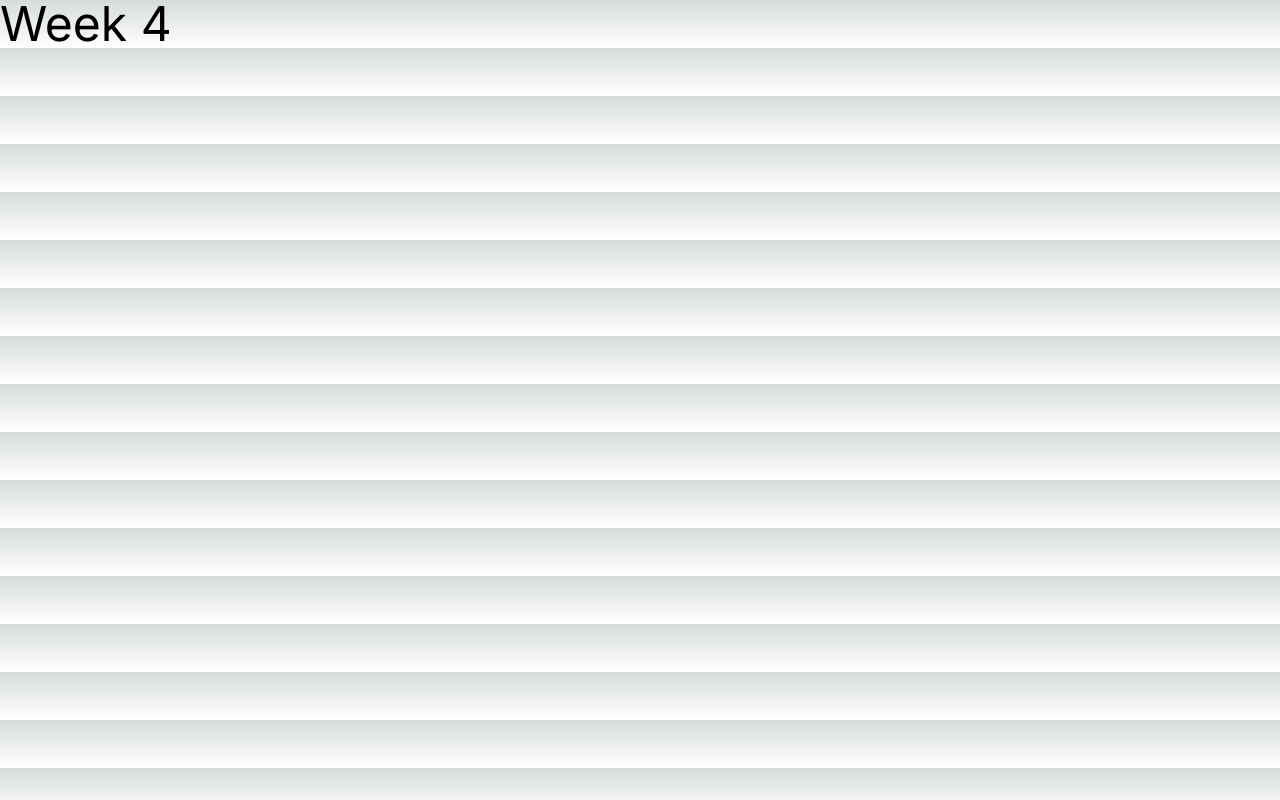
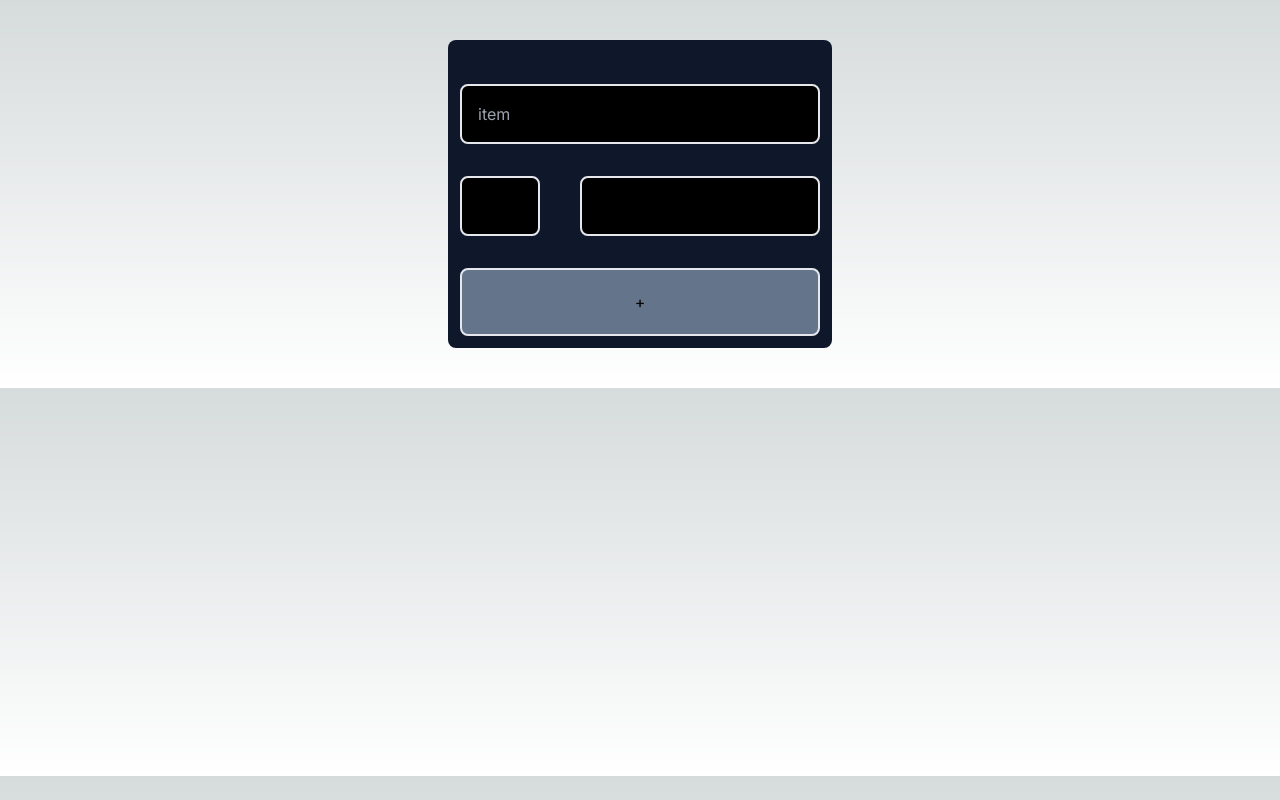
Before and after one commit to D-Sluchinski/cprg306-assignments, a Next.js app: page /week-4 in a window 1280 px wide. Built offline with nearby package versions, Linux system fonts and the light colour scheme.

Commit message:
CRPG306: Week 4 start

```diff
--- /dev/null
+++ b/app/week-4/new-item.js
@@ -0,0 +1,165 @@
+"use client"
+import React, {useState} from "react";
+
+export default function NewItem (){
+    const [name, setName] = useState("");
+    const [quantity, setQuantity] = useState(1);
+    const [category, setCategory] = useState("Produce");
+
+    // name field
+	const handleTextChange = (event) =>
+        {
+
+        const text = event.target.value;
+        setName(text);
+
+        }
+
+
+    const handleQuantityChange = (event) =>
+        {
+
+        const text = event.target.value;
+        setQuantity(text);
+        }
+
+        const category1 = {
+            categoryName: ("produce"),
+        };
+        const category2 = {
+            categoryName: "dairy",
+        };
+        const category3 = {
+            categoryName: "bakery",
+        };
+        const category4 = {
+            categoryName: "meat",
+        };
+        const category5 = {
+            categoryName: "frozen foods",
+        };
+        const category6 = {
+            categoryName: "canned goods",
+        };
+        const category7 = {
+            categoryName: "dry goods",
+        };
+        const category8 = {
+            categoryName: "beverages",
+        };
+        const category9 = {
+            categoryName: "snacks",
+        };
+        const category10 = {
+            categoryName: "household",
+        };
+        const category11 = {
+            categoryName: "other",
+        };
+
+
+
+
+
+
+    const handleCategoryChange = (event) =>
+        {
+
+
+
+        const text = event.target.value;
+
+        setCategory(text);
+        }
+
+
+
+
+    const handleSubmit = (event) =>
+        {
+            event.preventDefault();
+
+            alert(` Name: ${name} Quantity: ${quantity} Category ${category}`);
+        }
+
+
+        return(
+            <form class="p-3 m-10 bg-slate-900 max-w-sm w-full rounded-lg">
+
+            <div class="pt-8 pb-8 ">
+                <input type="texr" required="" value={name} onChange={handleTextChange}
+                    Class="border-2 bg-black p-4 rounded-lg w-full" placeholder="item"></input>
+            </div>
+
+
+            <div class="flex justify-between-8">
+                <input type="number" value={quantity} onChange={handleQuantityChange} Class="border-2 bg-black p-4 rounded-lg mr-10 min-w-5" min="1" max="99"></input>
+
+                <select value={category} onChange={handleCategoryChange} Class="border-2 bg-black p-4 rounded-lg w-full">
+                        <option value disabled >Category</option>
+                        <option value={category1.categoryName}>{category1.categoryName.charAt(0).toUpperCase() + category1.categoryName.slice(1)}</option>
+                        <option value={category2.categoryName} selected="">{category2.categoryName.charAt(0).toUpperCase() + category2.categoryName.slice(1)}</option>
+                        <option value={category3.categoryName}>{category3.categoryName.charAt(0).toUpperCase() + category3.categoryName.slice(1)}</option>
+                        <option value={category4.categoryName}>{category4.categoryName.charAt(0).toUpperCase() + category4.categoryName.slice(1)}</option>
+                        <option value={category5.categoryName}>{category5.categoryName.charAt(0).toUpperCase() + category5.categoryName.slice(1)}</option>
+                        <option value={category6.categoryName}>{category6.categoryName.charAt(0).toUpperCase() + category6.categoryName.slice(1)}</option>
+                        <option value={category7.categoryName}>{category7.categoryName.charAt(0).toUpperCase() + category7.categoryName.slice(1)}</option>
+                        <option value={category8.categoryName}>{category8.categoryName.charAt(0).toUpperCase() + category8.categoryName.slice(1)}</option>
+                        <option value={category9.categoryName}>{category9.categoryName.charAt(0).toUpperCase() + category9.categoryName.slice(1)}</option>
+                        <option value={category10.categoryName}>{category10.categoryName.charAt(0).toUpperCase() + category10.categoryName.slice(1)}</option>
+                        <option value={category11.categoryName}>{category11.categoryName.charAt(0).toUpperCase() + category11.categoryName.slice(1)}</option>
+                </select>
+
+            </div>
+
+
+            <div>
+                <button type="submit" onClick={handleSubmit} Class="bg-blue bg-slate-500 p-5 w-full mt-8 rounded-lg border-2">+</button>
+            </div>
+            </form>
+        );
+}
+
+
+
+
+
+{/* <div class="flex p-2">
+<form class="max-w-sm bg-white">
+
+    <ul>
+        <li class="pt-8 pb-8 ">
+        <h1 class="text-2xl">Name</h1>
+        <input value={name} onChange={handleTextChange} Class="border-2 bg-black p-4 rounded-lg w-full"></input>
+        </li>
+        <li class="pb-8">
+        <h1 class="text-2xl">Quantity</h1>
+        <input type="number" value={quantity} onChange={handleQuantityChange} Class="border-2 bg-black p-4 rounded-lg w-full"></input>
+        </li>
+        <li class="pb-8">
+        <h1 class="text-2xl ">Category</h1>
+        <select value={category} onChange={handleCategoryChange} Class="border-2 bg-black p-4 rounded-lg w-full">
+            <option value disabled >Category</option>
+            <option value={category1.categoryName}>{category1.categoryName.charAt(0).toUpperCase() + category1.categoryName.slice(1)}</option>
+            <option value={category2.categoryName}>{category2.categoryName.charAt(0).toUpperCase() + category2.categoryName.slice(1)}</option>
+            <option value={category3.categoryName}>{category3.categoryName.charAt(0).toUpperCase() + category3.categoryName.slice(1)}</option>
+            <option value={category4.categoryName}>{category4.categoryName.charAt(0).toUpperCase() + category4.categoryName.slice(1)}</option>
+            <option value={category5.categoryName} selected>{category5.categoryName.charAt(0).toUpperCase() + category5.categoryName.slice(1)}</option>
+            <option value={category6.categoryName}>{category6.categoryName.charAt(0).toUpperCase() + category6.categoryName.slice(1)}</option>
+            <option value={category7.categoryName}>{category7.categoryName.charAt(0).toUpperCase() + category7.categoryName.slice(1)}</option>
+            <option value={category8.categoryName}>{category8.categoryName.charAt(0).toUpperCase() + category8.categoryName.slice(1)}</option>
+            <option value={category9.categoryName}>{category9.categoryName.charAt(0).toUpperCase() + category9.categoryName.slice(1)}</option>
+            <option value={category10.categoryName}>{category10.categoryName.charAt(0).toUpperCase() + category10.categoryName.slice(1)}</option>
+            <option value={category11.categoryName}>{category11.categoryName.charAt(0).toUpperCase() + category11.categoryName.slice(1)}</option>
+
+        </select>
+
+        </li>
+
+
+        <li class="pt-5 pl-20">
+        <button onClick={handleSubmit} Class="bg-blue bg-slate-500 p-2">+</button>
+        </li>
+    </ul>
+</form>
+</div> */}
--- a/app/week-4/page.js
+++ b/app/week-4/page.js
@@ -1,11 +1,10 @@
-
+import NewItem from "./new-item";
 
 export default function Page() {
 
     return (
-        <main>
-          <h1 Class="text-5xl">Week 4</h1>
-
+        <main Class="flex justify-center w-full">
+            <NewItem></NewItem>
         </main>
     );
   }
```
